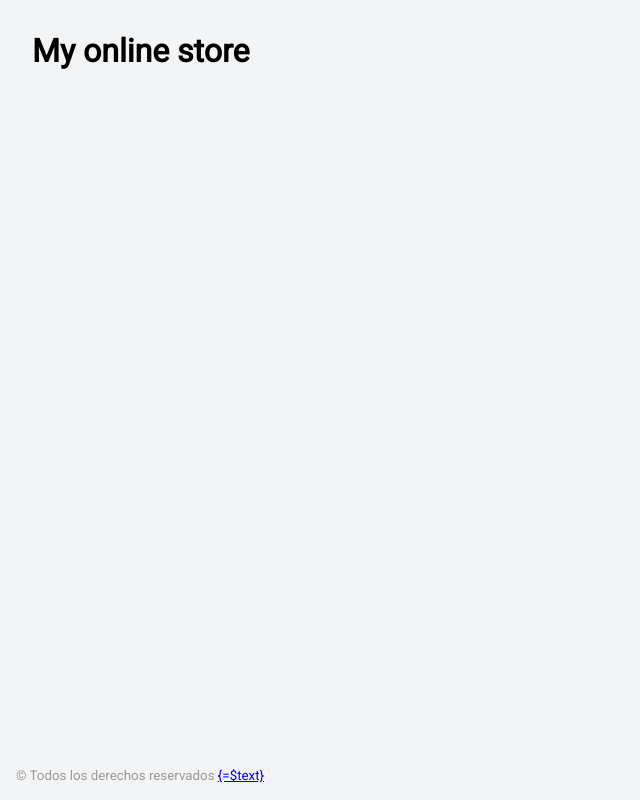
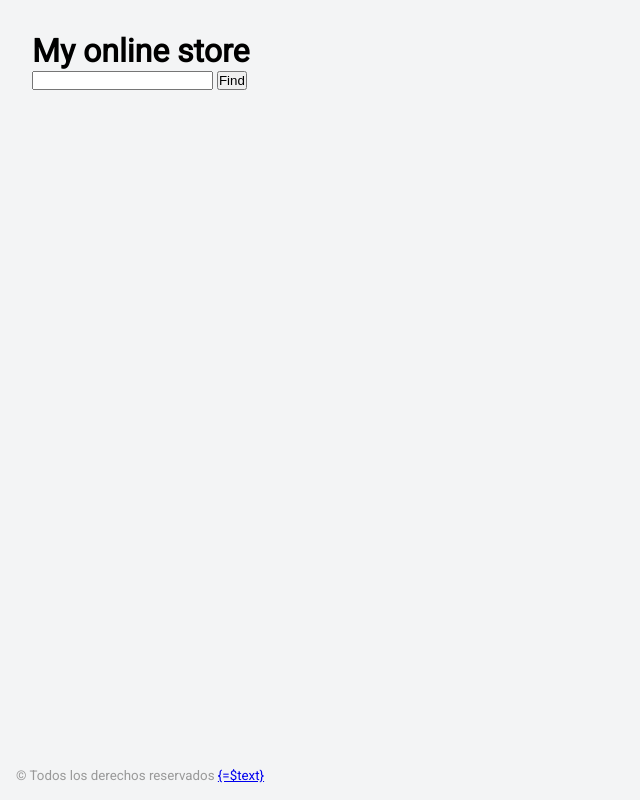
Before and after one commit to Adalab/modulo-2-evaluacion-final-susdiaz-sudo, a website built with Vite: page src/index.html in a window 1280 px wide. Shown: the whole page, without its empty margins (0-640 px from the left). Built offline with nearby package versions, Linux system fonts and the light colour scheme.

Commit message:
Add input and button

```diff
--- a/src/partials/main.html
+++ b/src/partials/main.html
@@ -1,3 +1,5 @@
 <main>
 <h1>My online store</h1>
+<input type="text" class="text">
+<button>Find</button>
 </main>
```
